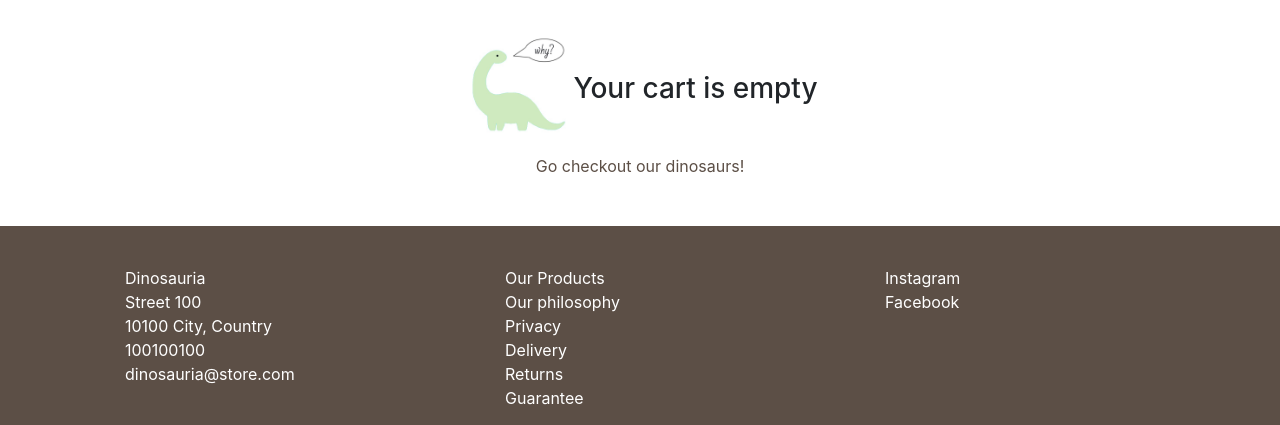
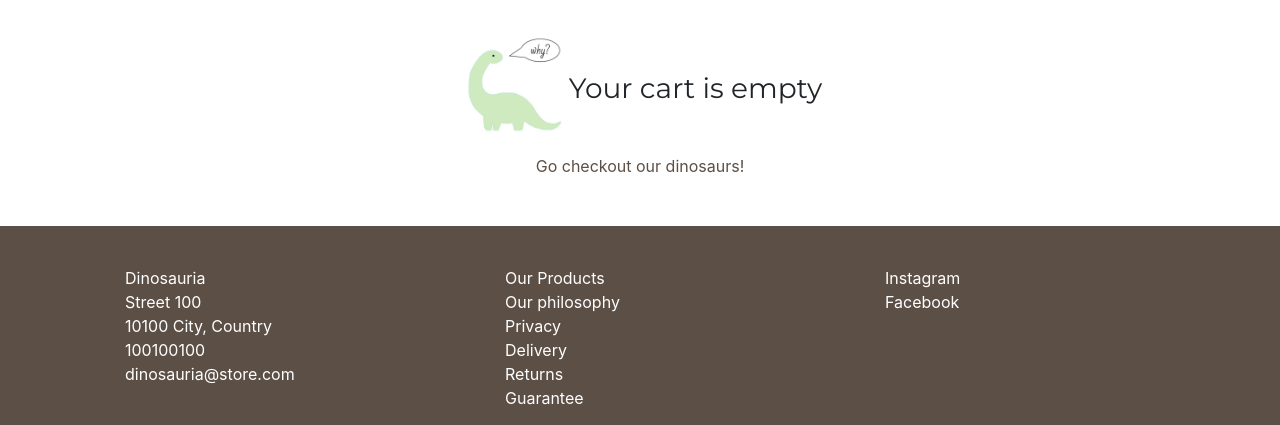
Before and after one commit to imInez/dinosauria, a Django app: page /cart/ in a window 1280 px wide. Shown: the part 93-518 px from the top of the page. Run offline with Django 3.2, Linux system fonts and the light colour scheme; some libraries are stand-ins or nearby versions.

Commit message:
Additional graphical changes

```diff
--- a/shop/static/css/style.css
+++ b/shop/static/css/style.css
@@ -2,6 +2,15 @@
 
 body {
     padding-top: 5rem;
+}
+
+h1,
+h2,
+h3,
+h4,
+h5,
+h6 {
+    font-family: 'Montserrat';
 }
 
 a {
--- /dev/null
+++ b/shop/templates/shop/top-onlydino.html
@@ -0,0 +1,5 @@
+{% load static %}
+
+<section class='hero position-relative text-right'>
+  <img  class="w-100" src="{% static 'img/onlydino-Photo-by-cottonbro-from-Pexels.jpg' %}">
+</section>
--- a/shop/templates/shop/top-pay.html
+++ /dev/null
@@ -1,5 +0,0 @@
-{% load static %}
-
-<section class='hero position-relative text-right'>
-  <img  class="w-100" src="{% static 'img/success-Photo-by-cottonbro-from-Pexels.jpg' %}">
-</section>
```
Also changed, not shown: shop/static/img/onlydino-Photo-by-cottonbro-from-Pexels.jpg (added), shop/static/img/smaller-Photo-by-cottonbro-from-Pexels.jpg, shop/static/img/success-Photo-by-cottonbro-from-Pexels.jpg (deleted).
